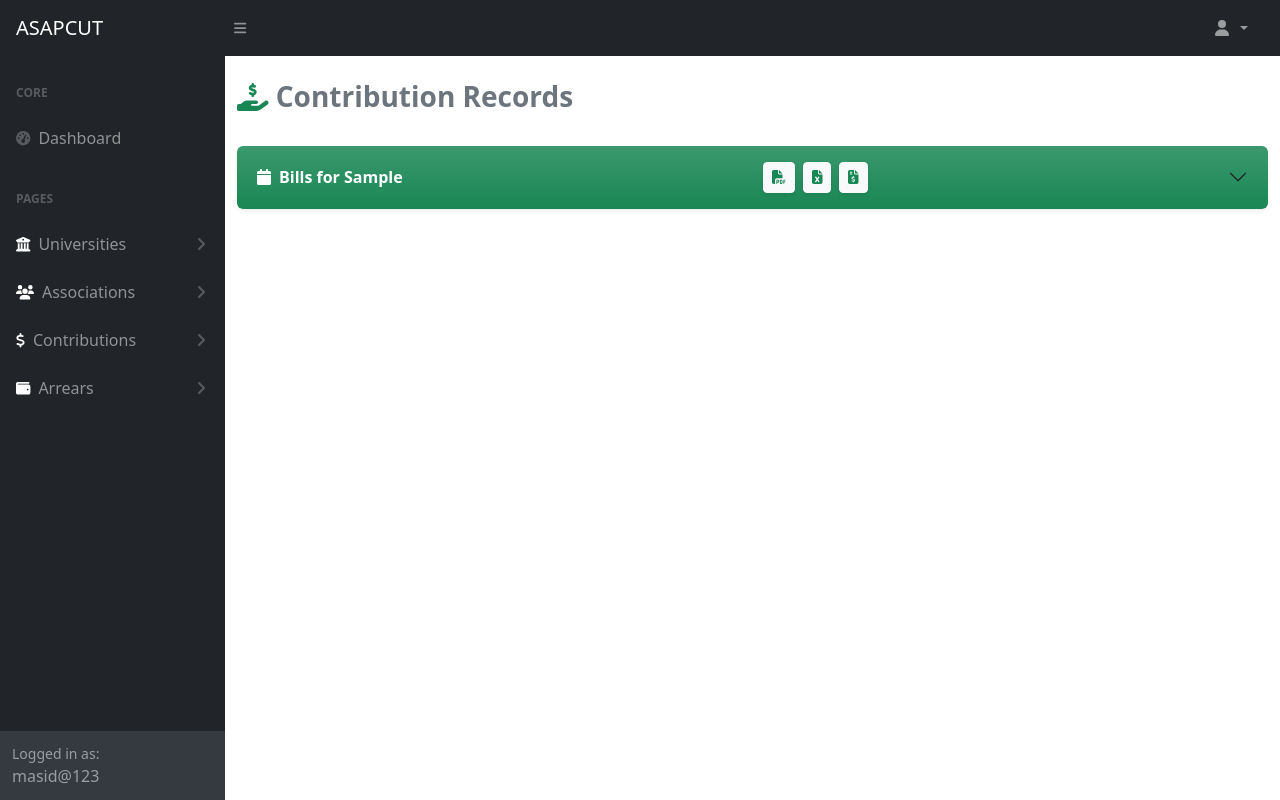
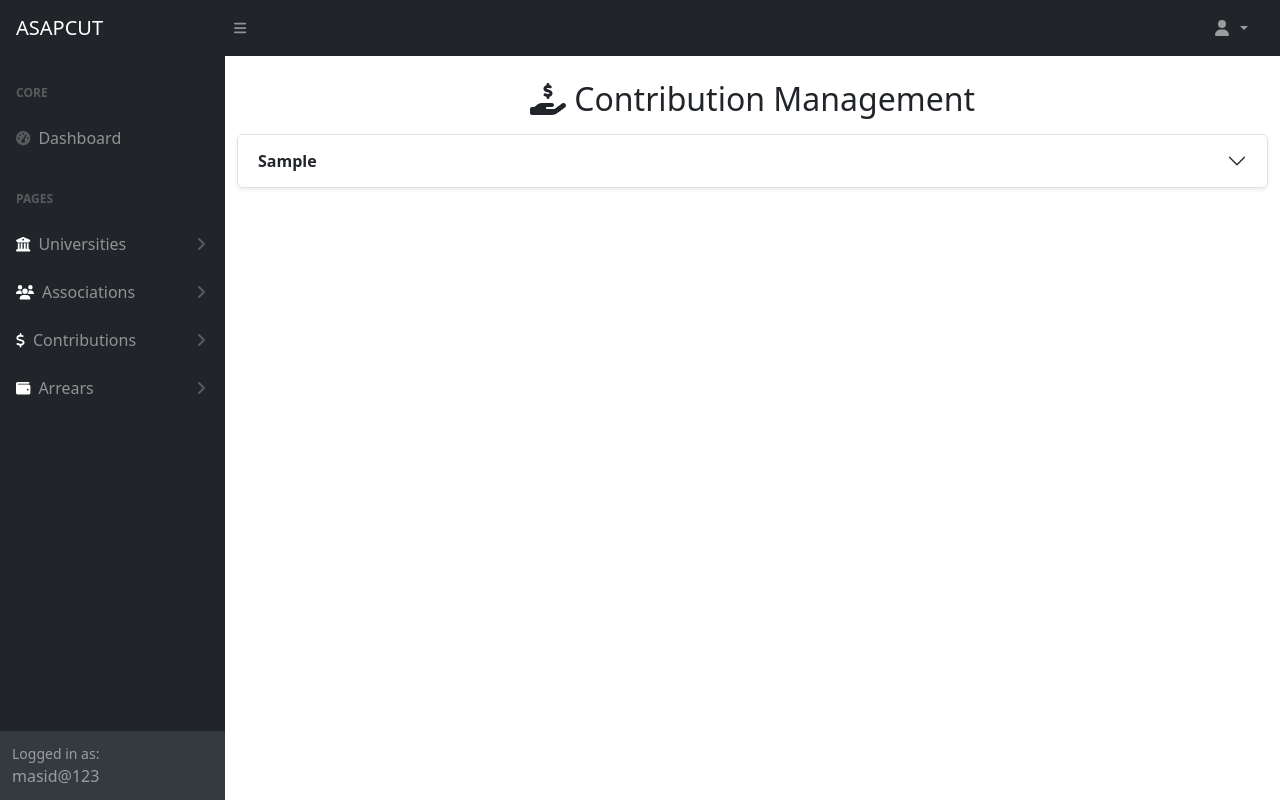
Before and after one commit to kurihom123/asaps, a Django app: page /contributions/ in a window 1280 px wide. Run offline with Django 5.2, Linux system fonts and the light colour scheme; a user stored in the database is signed in; data comes from the database, SQL or seed files in the repository; tables that the repository leaves empty hold one stand-in row (values such as "Sample post"); one stand-in notice (Sample message) is shown; some libraries are stand-ins or nearby versions.

Commit message:
new updated

```diff
--- a/templates/pages/contributions/contribution_list.html
+++ b/templates/pages/contributions/contribution_list.html
@@ -1,127 +1,88 @@
 {% extends 'pages/base.html' %}
 {% load widget_tweaks %}
-{% load dict_extras %}
-
 {% block content %}
 <div class="container mt-4">
+  <h2 class="mb-3 text-center">
+    <i class="fa fa-hand-holding-usd"></i> Contribution Management
+  </h2>
 
-  <!-- HEADER -->
-  <div class="d-flex justify-content-between align-items-center mb-4">
-    <h3 class="fw-bold text-secondary">
-      <i class="fa fa-hand-holding-dollar text-success"></i> Contribution Records
-    </h3>
-
-    {% if request.user.is_staff and request.user.user_profile.first.position.name|lower == 'treasurer' %}
+  {% if request.user.user_profile_position.name == "treasurer" and request.user.is_staff %}
   <!-- Excel Upload Form -->
-    <form method="post" enctype="multipart/form-data" class="d-flex align-items-center gap-2">
+  <form method="post" enctype="multipart/form-data" class="d-flex align-items-center gap-2 mb-4">
     {% csrf_token %}
-      {{ upload_form.year|add_class:"form-select w-auto border-success shadow-sm" }}
-      {{ upload_form.excel_file|add_class:"form-control w-auto border-success shadow-sm" }}
-      <button type="submit" class="btn btn-success shadow-sm">
+    {{ upload_form.year|add_class:"form-select w-auto" }}
+    {{ upload_form.excel_file|add_class:"form-control w-auto" }}
+    <button type="submit" class="btn btn-success">
       <i class="fa fa-upload"></i> Upload Excel
     </button>
   </form>
   {% endif %}
-  </div>
 
-  <!-- ALERT MESSAGES -->
-  {% if messages %}
-  <div id="alert-container">
-    {% for message in messages %}
-    <div class="alert alert-{{ message.tags }} alert-dismissible fade show shadow-sm auto-dismiss" role="alert"
-      data-dismiss-time="4000">
-      <i class="fa fa-info-circle"></i> {{ message }}
-      <button type="button" class="btn-close" data-bs-dismiss="alert" aria-label="Close"></button>
-    </div>
-    {% endfor %}
-  </div>
-  {% endif %}
-
-  <!-- YEARLY CONTRIBUTION TABLES (COLLAPSIBLE ACCORDION STYLE) -->
+  <!-- Contribution Year Sections -->
   <div class="accordion" id="yearAccordion">
     {% for year, contributions in grouped_contributions.items %}
-    <div class="accordion-item mb-4 border-0 shadow-sm contribution-card">
+    <div class="accordion-item mb-3 border rounded shadow-sm">
       <h2 class="accordion-header" id="heading{{ forloop.counter }}">
-        <button class="accordion-button collapsed fw-semibold bg-success bg-gradient text-white" type="button"
-          data-bs-toggle="collapse" data-bs-target="#collapse{{ forloop.counter }}" aria-expanded="false"
+        <button class="accordion-button collapsed fw-semibold" type="button" data-bs-toggle="collapse"
+          data-bs-target="#collapse{{ forloop.counter }}" aria-expanded="false"
           aria-controls="collapse{{ forloop.counter }}">
-          <i class="fa fa-calendar me-2"></i> Bills for {{ year }}
-          <div class="ms-auto d-flex align-items-center gap-2">
-            <a href="{% url 'contributions_pdf' year %}" target="_blank" class="btn btn-sm btn-light text-success shadow-sm" title="Export PDF">
-              <i class="fa fa-file-pdf"></i>
-            </a>
-            <a href="{% url 'contributions_excel' year %}" class="btn btn-sm btn-light text-success shadow-sm" title="Export Excel">
-              <i class="fa fa-file-excel"></i>
-            </a>
-            <a href="{% url 'invoice_pdf' year %}" target="_blank" class="btn btn-sm btn-light text-success shadow-sm" title="Invoice PDF">
-              <i class="fa fa-file-invoice-dollar"></i>
-            </a>
-          </div>
+          {{ year }}
         </button>
       </h2>
-
       <div id="collapse{{ forloop.counter }}" class="accordion-collapse collapse"
         aria-labelledby="heading{{ forloop.counter }}" data-bs-parent="#yearAccordion">
-        <div class="accordion-body bg-light p-0">
-
-          <!-- TABLE -->
-          <div class="table-responsive">
-            <table class="table table-hover table-striped table-borderless align-middle mb-0 text-center fixed-table">
-              <thead class="bg-gradient text-white"
-                style="background: linear-gradient(90deg, #198754, #20c997);">
+        <div class="accordion-body">
+          <table class="table table-striped align-middle">
+            <thead class="table-light">
               <tr>
                 <th>#</th>
-                  <th><i class="fa fa-university"></i> Association</th>
-                  <th><i class="fa fa-users"></i> Members</th>
-                  <th><i class="fa fa-money-bill"></i> Amount Paid</th>
-                  <th><i class="fa fa-calculator"></i> Allocation</th>
-                  <th><i class="fa fa-calendar-check"></i> Payment Date</th>
-                  <th><i class="fa fa-balance-scale"></i> Balance</th>
+                <th>Association</th>
+                <th>Allocation</th>
+                <th>Amount Paid</th>
+                <th>Balance</th>
+                <th>Payment Date</th>
+                <th>Actions</th>
               </tr>
             </thead>
             <tbody>
-                {% for contribution in contributions %}
-                <tr class="contribution-row">
+              {% for c in contributions %}
+              <tr>
                 <td>{{ forloop.counter }}</td>
-                  <td class="text-start fw-semibold text-secondary">{{ contribution.association.abbr }}</td>
-                  <td>{{ contribution.association.member_number }}</td>
-                  <td class="text-success fw-bold">{{ contribution.amount_paid|floatformat:0 }}</td>
-                  <td class="text-primary fw-bold">{{ contribution.allocation|floatformat:0 }}</td>
-                  <td>{{ contribution.payment_date }}</td>
-                  <td class="{% if contribution.balance > 0 %}text-danger{% else %}text-success{% endif %} fw-bold">
-                    {{ contribution.balance|floatformat:0 }}
+                <td>{{ c.association.name }}</td>
+                <td>{{ c.allocation }}</td>
+                <td>{{ c.amount_paid }}</td>
+                <td>{{ c.balance }}</td>
+                <td>{{ c.payment_date }}</td>
+                <td>
+                  <a href="{% url 'edit_contribution' c.id %}" class="btn btn-sm btn-warning">
+                    <i class="fa fa-edit"></i>
+                  </a>
+                  <a href="{% url 'delete_contribution' c.id %}" class="btn btn-sm btn-danger">
+                    <i class="fa fa-trash"></i>
+                  </a>
+                  <a href="{% url 'view_invoice_pdf' c.id %}" class="btn btn-sm btn-primary">
+                    <i class="fa fa-file-pdf"></i>
+                  </a>
+                </td>
+              </tr>
+              {% empty %}
+              <tr>
+                <td colspan="7" class="text-center text-muted">
+                  <i class="fa fa-info-circle"></i> No contributions found for this year.
                 </td>
               </tr>
               {% endfor %}
             </tbody>
-              <tfoot class="fw-bold bg-light">
-                <tr>
-                  <td></td>
-                  <td class="text-start text-secondary">TOTAL</td>
-                  <td>{{ total_members_by_year|dict_get:year }}</td>
-                  <td class="text-success">{{ total_requested_by_year|dict_get:year }}</td>
-                  <td class="text-primary">{{ total_allocation_by_year|dict_get:year }}</td>
-                  <td></td>
-                  <td class="text-danger">{{ total_balance_by_year|dict_get:year }}</td>
-                </tr>
-              </tfoot>
           </table>
-          </div>
 
-          <!-- UPLOAD HISTORY -->
-          <div class="bg-white border-top p-3">
-            <strong><i class="fa fa-history text-secondary"></i> Upload History:</strong><br>
-            {% for upload in uploads %}
-            {% if upload.year == year %}
-            <small class="text-muted">
-              {{ upload.uploaded_at|date:"M d, Y H:i" }} by
-              <span class="fw-semibold text-success">{{ upload.uploaded_by.username }}</span>
-              <a href="{{ upload.excel_file.url }}" download class="text-primary ms-2">
-                <i class="fa fa-download"></i> Download
+          <!-- Export Buttons -->
+          <div class="text-end mt-3">
+            <a href="{% url 'export_contributions_excel' year %}" class="btn btn-success btn-sm me-2">
+              <i class="fa fa-file-excel"></i> Export Excel
             </a>
-            </small><br>
-            {% endif %}
-            {% endfor %}
+            <a href="{% url 'export_contributions_pdf' year %}" class="btn btn-danger btn-sm">
+              <i class="fa fa-file-pdf"></i> Export PDF
+            </a>
           </div>
         </div>
       </div>
@@ -129,65 +90,4 @@
     {% endfor %}
   </div>
 </div>
-
-<!-- JS -->
-<script src="https://cdn.jsdelivr.net/npm/bootstrap@5.3.3/dist/js/bootstrap.bundle.min.js"></script>
-<script>
-document.addEventListener('DOMContentLoaded', function () {
-  // Auto-hide alerts
-  document.querySelectorAll('.auto-dismiss').forEach(alert => {
-    setTimeout(() => new bootstrap.Alert(alert).close(), 4000);
-  });
-});
-</script>
-
-<!-- STYLES -->
-<style>
-.fixed-table th, .fixed-table td {
-  white-space: nowrap;
-  vertical-align: middle;
-  padding: 0.75rem;
-}
-
-.table-hover tbody tr:hover {
-  background-color: #f1fdf5;
-  transform: scale(1.01);
-  transition: all 0.2s ease-in-out;
-}
-
-.contribution-card {
-  border-radius: 12px;
-  overflow: hidden;
-  transition: all 0.3s ease-in-out;
-}
-.contribution-card:hover {
-  box-shadow: 0 6px 18px rgba(0, 0, 0, 0.15);
-}
-
-/* Pulse animation for balances not cleared */
-.contribution-row td.text-danger {
-  animation: pulse 1.5s infinite;
-}
-@keyframes pulse {
-  0% { color: #dc3545; }
-  50% { color: #ff7373; }
-  100% { color: #dc3545; }
-}
-
-/* Accordion button hover */
-.accordion-button:hover {
-  background: linear-gradient(90deg, #157347, #198754) !important;
-  color: #fff !important;
-}
-
-/* Responsive adjustments */
-@media (max-width: 768px) {
-  .fixed-table {
-    font-size: 0.9rem;
-  }
-  .accordion-button {
-    font-size: 1rem;
-  }
-}
-</style>
 {% endblock %}
```
Lines whose indentation alone changed are shown as unchanged.
